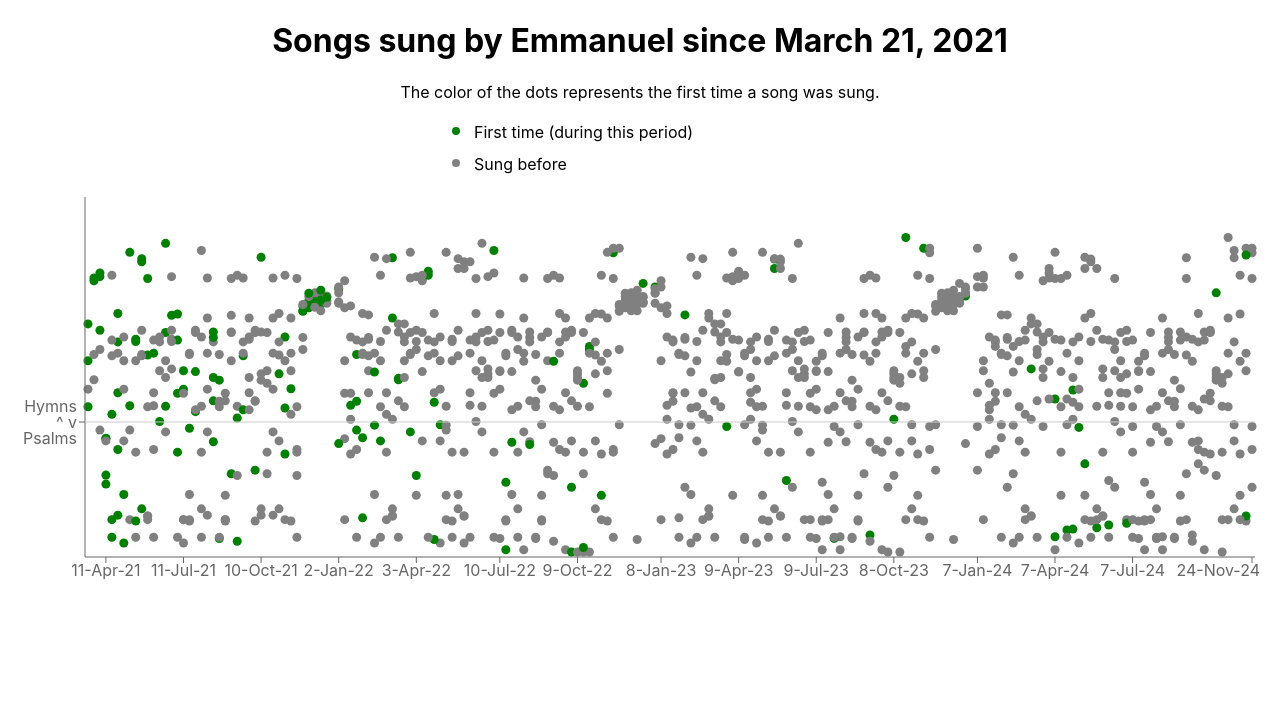
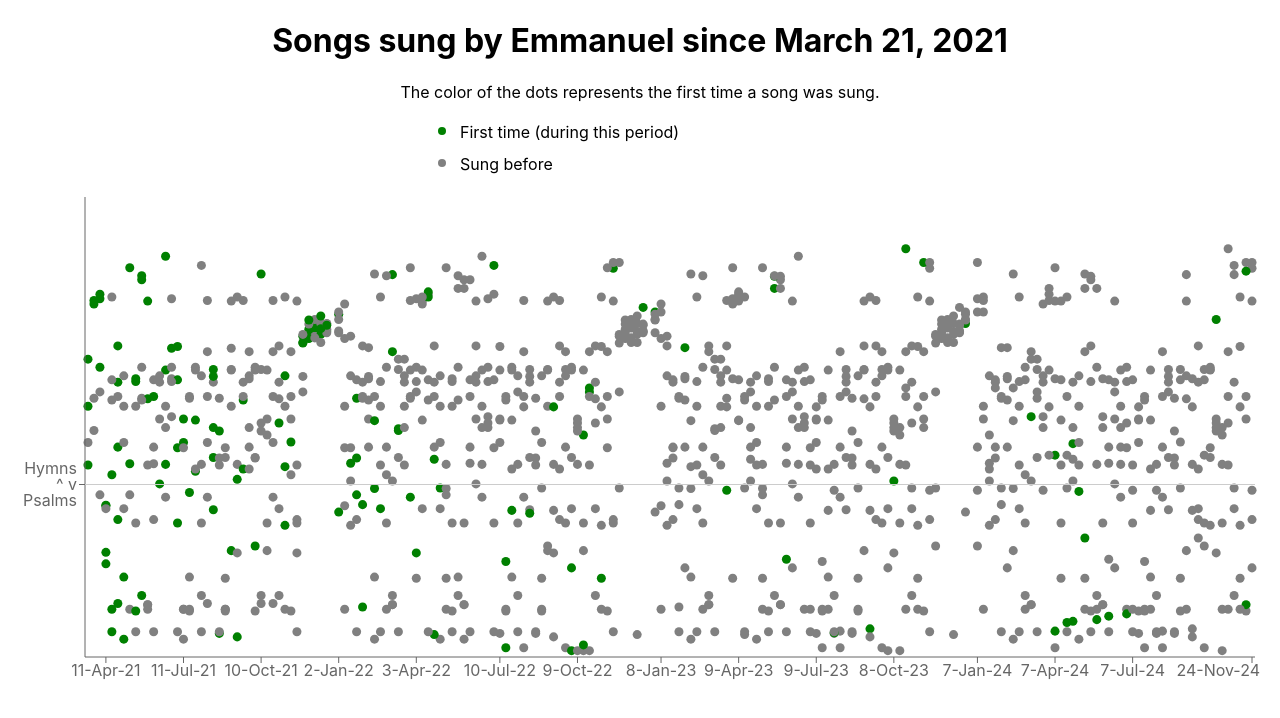
Before and after one commit to butaud/church-songs, a React (Create React App) app: page / in a window 1280 px wide. Shown: the top 718 px of the page. Built offline with nearby package versions, Linux system fonts and the light colour scheme.

Commit message:
style tweaks

```diff
--- a/src/App.css
+++ b/src/App.css
@@ -4,7 +4,7 @@
 
   ul {
     margin: 10px auto;
-    width: 30%;
+    width: 400px;
     li {
       width: fit-content;
       line-height: 1.5;
@@ -22,4 +22,8 @@
       color: green;
     }
   }
+
+  .chart {
+    overflow-x: auto;
+  }
 }
--- a/src/App.tsx
+++ b/src/App.tsx
@@ -34,7 +34,8 @@ function App() {
           <li className="seen">Sung before</li>
         </ul>
       </p>
-      <ResponsiveContainer minWidth={800} height={400}>
+      <div className="chart">
+        <ResponsiveContainer minWidth={800} height={500}>
           <ScatterChart data={songs}>
             <Scatter dataKey="praise_song" isAnimationActive={false}>
               {songColorer("praise_song")}
@@ -67,6 +68,7 @@ function App() {
           </ScatterChart>
         </ResponsiveContainer>
       </div>
+    </div>
   );
 }
 
```
Lines whose indentation alone changed are shown as unchanged.
